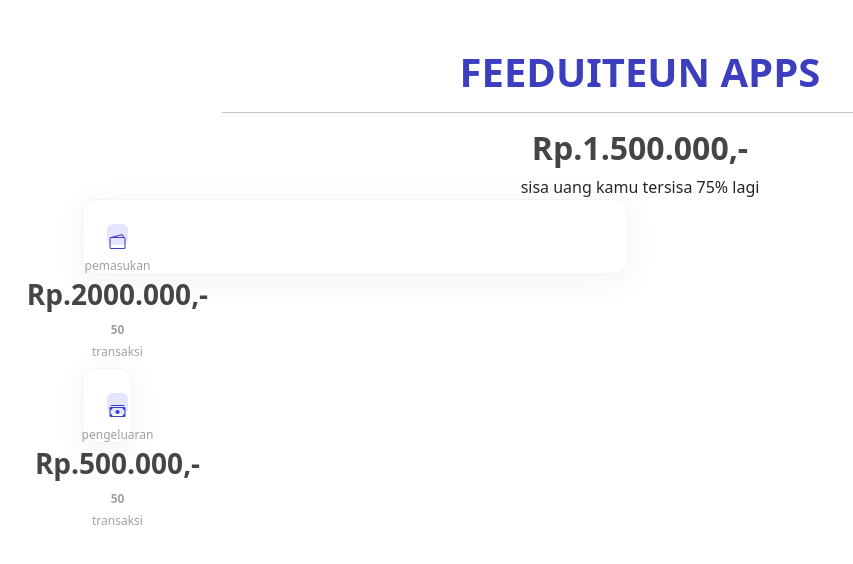
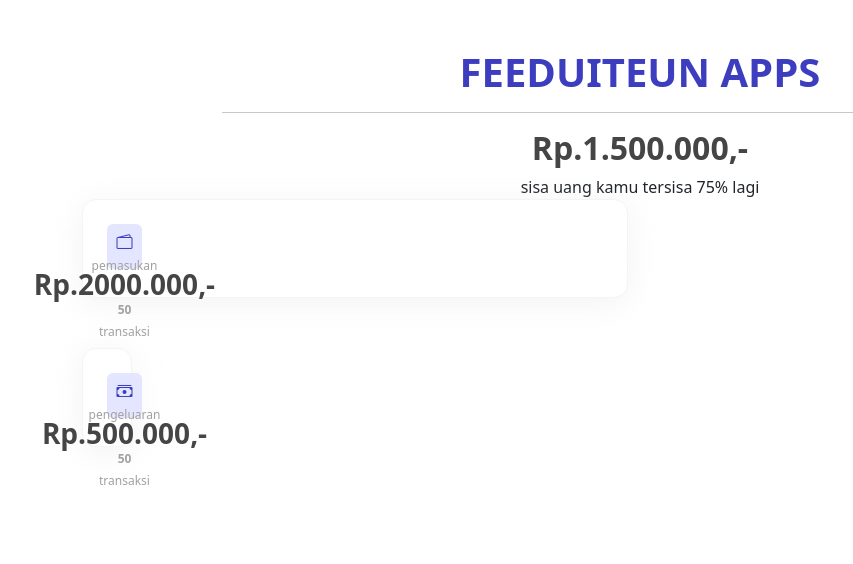
Before and after one commit to lssport/hattahasibuan.git.io, a React (Create React App) app: page / in a window 1280 px wide. Shown: the top 564 px of the page, without its empty margins (0-853 px from the left). Built offline with nearby package versions, Linux system fonts and the light colour scheme; a web font is replaced by a local one.

Commit message:
1 file modified

```diff
--- a/src/style.css
+++ b/src/style.css
@@ -12,20 +12,20 @@ h1 {
 }
 h2 {
   font-size: 32px;
-  line-height: 48px;
+  line-height: 45px;
   color: #454545;
 }
 h3 {
   font-style: normal;
   font-weight: 600;
   font-size: 24px;
-  line-height: 24px !important;
+  line-height: 4px !important;
   color: #454545;
 }
 .card-wrapper {
   background: #FFFFFF;
   border: 1px solid #F4F4F4;
-  box-shadow: 0px 6px 30px rgba(206, 206, 206, 0.25);
+  box-shadow: 0px 5px 30px rgba(206, 206, 206, 0.25);
   border-radius: 14px;
 }
 .icon-wrapper {
@@ -35,8 +35,8 @@ h3 {
   align-items: center;
   padding: 10px;
   gap: 10px;
-  width: 21px;
-  height: 21px;
+  width: 35px;
+  height: 45px;
   background: #E4E5FF;
   border-radius: 6px;
   color: #3C3DBF;
```
